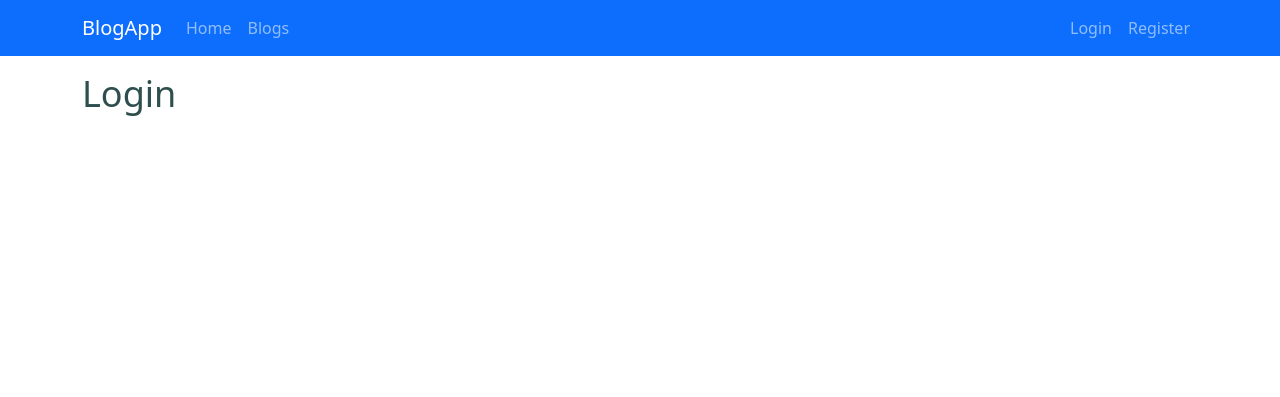
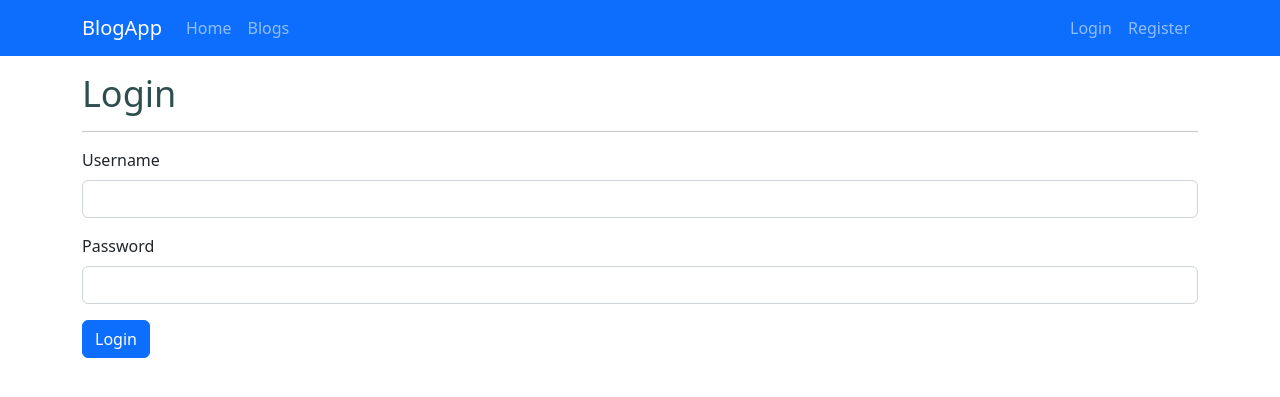
Before and after one commit to AhmetMesutMete/Python, a Django app: page /account/login in a window 1280 px wide. Shown: the top 397 px of the page. Run offline with Django 3.2, Linux system fonts and the light colour scheme; some libraries are stand-ins or nearby versions.

Commit message:
Add User Login

```diff
--- a/django/web_project/account/templates/account/login.html
+++ b/django/web_project/account/templates/account/login.html
@@ -10,7 +10,30 @@
 
 {% block content %}
 <div class="container mt-3">
-    <h1> Login </h1>
+    <div class="col">
+        <h1> Login </h1>
+        <hr>
+
+        <form action="{% url 'login' %}" method="POST">
+            {% csrf_token %}
+            {% if error %}
+                <div class="alert alert-danger">
+                    {{ error }}
+                </div>
+            {% endif %}
+            <div class="mb-3">
+                <label for="username" class="form-label">Username</label>
+                <input type="text" class="form-control" name="username">
+            </div>
+            <div class="mb-3">
+                <label for="password" class="form-label">Password</label>
+                <input type="password" class="form-control" name="password">
+            </div>
+            <div class="mb-3"></div>
+            <input type="submit" value="Login" class="btn btn-primary">
+        </form>
+
+    </div>
 </div>
 
 {% endblock %}
--- a/django/web_project/account/views.py
+++ b/django/web_project/account/views.py
@@ -1,9 +1,22 @@
-from django.shortcuts import render
+from django.contrib.auth import authenticate, login
+from django.shortcuts import redirect, render
+
 
 # Create your views here.
 def login_request(request):
+    if request.method == "POST":
+        username = request.POST["username"]
+        password = request.POST["password"]
+        user = authenticate(request, username=username, password=password)
+
+        if user is not None:
+            login(request, user)
+            return redirect("home")
+        else:
+            return render(request, "account/login.html", {
+                "error": "Username or password is wrong!"
+            })
     return render(request, "account/login.html")
-
 def register_request(request):
     return render(request, "account/register.html")
 
```
Also changed, not shown: django/web_project/db.sqlite3.
